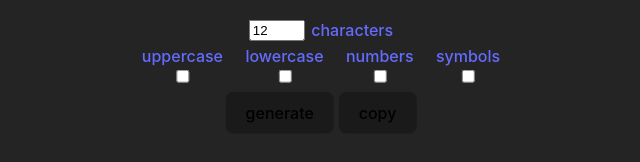
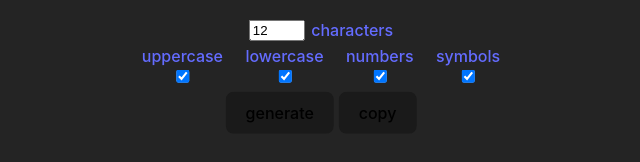
Before and after one commit to devvhi/random, a plain HTML site: page index.html in a window 1280 px wide. Shown: the part 404-566 px from the top of the page, 319-959 px from the left. Drawn offline with Linux system fonts and the light colour scheme.

Commit message:
improvement

```diff
--- a/index.html
+++ b/index.html
@@ -23,19 +23,19 @@
                 <div class="options">
                     <div>
                         <a>uppercase</a>
-                        <input id="uppercase" type="checkbox">
+                        <input id="uppercase" type="checkbox" checked>
                     </div>
                     <div>
                         <a>lowercase</a>
-                        <input id="lowercase" type="checkbox">
+                        <input id="lowercase" type="checkbox" checked>
                     </div>
                     <div>
                         <a>numbers</a>
-                        <input id="numbers" type="checkbox">
+                        <input id="numbers" type="checkbox" checked>
                     </div>
                     <div>
                         <a>symbols</a>
-                        <input id="symbols" type="checkbox">
+                        <input id="symbols" type="checkbox" checked>
                     </div>
                 </div>
                 <div class="buttons">
```
